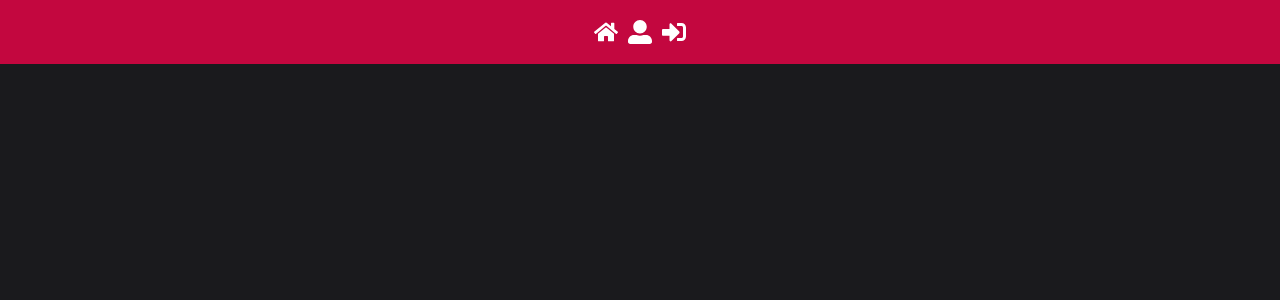
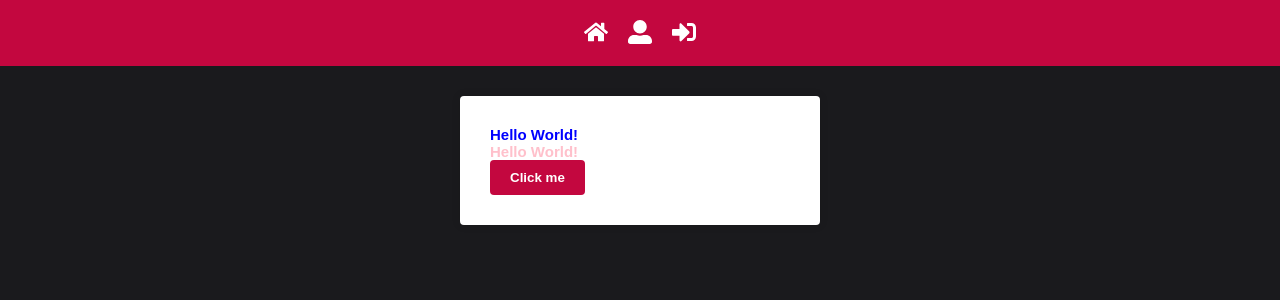
Before and after one commit to gabrielsantos7/Frontend-Alunos-React, a React (Vite) app: page /login in a window 1280 px wide. Before the commit this address had no page. Shown: the top 300 px of the page. Built offline with nearby package versions, Linux system fonts and the light colour scheme.

Commit message:
Create private route

```diff
--- a/package.json
+++ b/package.json
@@ -10,6 +10,7 @@
     "preview": "vite preview"
   },
   "dependencies": {
+    "prop-types": "^15.8.1",
     "react": "^18.2.0",
     "react-dom": "^18.2.0",
     "react-icons": "^5.0.1",
--- a/src/components/Header/index.jsx
+++ b/src/components/Header/index.jsx
@@ -1,13 +1,28 @@
 import React from 'react';
+import { Link } from 'react-router-dom';
 import { FaHome, FaSignInAlt, FaUserAlt } from 'react-icons/fa';
 
 import { Nav } from './styled';
 function Header() {
   return (
     <Nav>
-      <FaHome size={24} />
-      <FaUserAlt size={24} />
-      <FaSignInAlt size={24} />
+      <ul>
+        <li>
+          <Link to='/'>
+            <FaHome size={24} color='#fff' />
+          </Link>
+        </li>
+        <li>
+          <Link to='login'>
+            <FaUserAlt size={24} color='#fff' />
+          </Link>
+        </li>
+        <li>
+          <Link to='signout'>
+            <FaSignInAlt size={24} color='#fff' />
+          </Link>
+        </li>
+      </ul>
     </Nav>
   );
 }
--- a/src/components/Header/styled.js
+++ b/src/components/Header/styled.js
@@ -4,15 +4,11 @@ import { primaryColor } from '../../config/colors';
 export const Nav = styled.nav`
   background-color: ${primaryColor};
   padding: 2rem;
-  display: flex;
-  align-items: center;
-  justify-content: center;
-  gap: 1rem;
 
-  color: #fff;
-
-  a {
-    font-weight: bold;
-    font-size: 1.5rem
+  ul {
+    display: flex;
+    align-items: center;
+    justify-content: center;
+    gap: 2rem;
   }
 `;
--- a/src/main.jsx
+++ b/src/main.jsx
@@ -1,16 +1,6 @@
 import React from 'react';
 import ReactDOM from 'react-dom/client';
-import App from './App.jsx';
-import { BrowserRouter, Route, Routes } from 'react-router-dom';
-import Header from './components/Header/index.jsx';
-import Login from './pages/Login/index.jsx';
 
-ReactDOM.createRoot(document.getElementById('root')).render(
-  <BrowserRouter>
-    <Header />
-    <App />
-    <Routes>
-      <Route path='/' element={<Login />} />
-    </Routes>
-  </BrowserRouter>,
-);
+import AppRoutes from './routes/index.jsx';
+
+ReactDOM.createRoot(document.getElementById('root')).render(<AppRoutes />);
--- /dev/null
+++ b/src/pages/Alunos/index.jsx
@@ -0,0 +1,7 @@
+import React from 'react';
+
+const Alunos = () => {
+  return <div>CRUD de alunos</div>;
+};
+
+export default Alunos;
--- /dev/null
+++ b/src/pages/NotFound/index.jsx
@@ -0,0 +1,13 @@
+import React from 'react';
+
+import { Container } from '../../styles/GlobalStyles';
+
+function NotFound() {
+  return (
+    <Container>
+      <h1>Página não encontrada</h1>
+    </Container>
+  );
+}
+
+export default NotFound;
--- /dev/null
+++ b/src/pages/NotFound/styled.js
@@ -0,0 +1,5 @@
+import styled from 'styled-components';
+
+export const Title = styled.h1`
+  color: ${(prop) => (prop.color ? prop.color : 'pink')}
+`;
--- /dev/null
+++ b/src/routes/PrivateRoute.jsx
@@ -0,0 +1,16 @@
+import { Navigate } from 'react-router-dom';
+import PropTypes from 'prop-types';
+
+import React from 'react';
+
+const PrivateRoute = ({ children }) => {
+  const isLogged = false;
+
+  return isLogged ? children : <Navigate to={'/login'} />;
+};
+
+PrivateRoute.propTypes = {
+  children: PropTypes.oneOfType([PropTypes.element, PropTypes.func].isRequired),
+};
+
+export default PrivateRoute;
--- /dev/null
+++ b/src/routes/index.jsx
@@ -0,0 +1,35 @@
+import React from 'react';
+import { BrowserRouter, Routes, Route } from 'react-router-dom';
+
+import App from '../App';
+
+import PrivateRoute from './PrivateRoute';
+
+import Header from '../components/Header';
+import Login from '../pages/Login';
+import NotFound from '../pages/NotFound';
+import Alunos from '../pages/Alunos';
+
+const AppRoutes = () => {
+  return (
+    <BrowserRouter>
+      <Header />
+      <App />
+      <Routes>
+        <Route path='/' element={<Login />} />
+        <Route path='/login' element={<Login />} />
+        <Route
+          path='/alunos'
+          element={
+            <PrivateRoute>
+              <Alunos />
+            </PrivateRoute>
+          }
+        />
+        <Route path='*' element={<NotFound />} />
+      </Routes>
+    </BrowserRouter>
+  );
+};
+
+export default AppRoutes;
```
Also changed, not shown: 1 other file (tests, documents, lock files or other folders).
